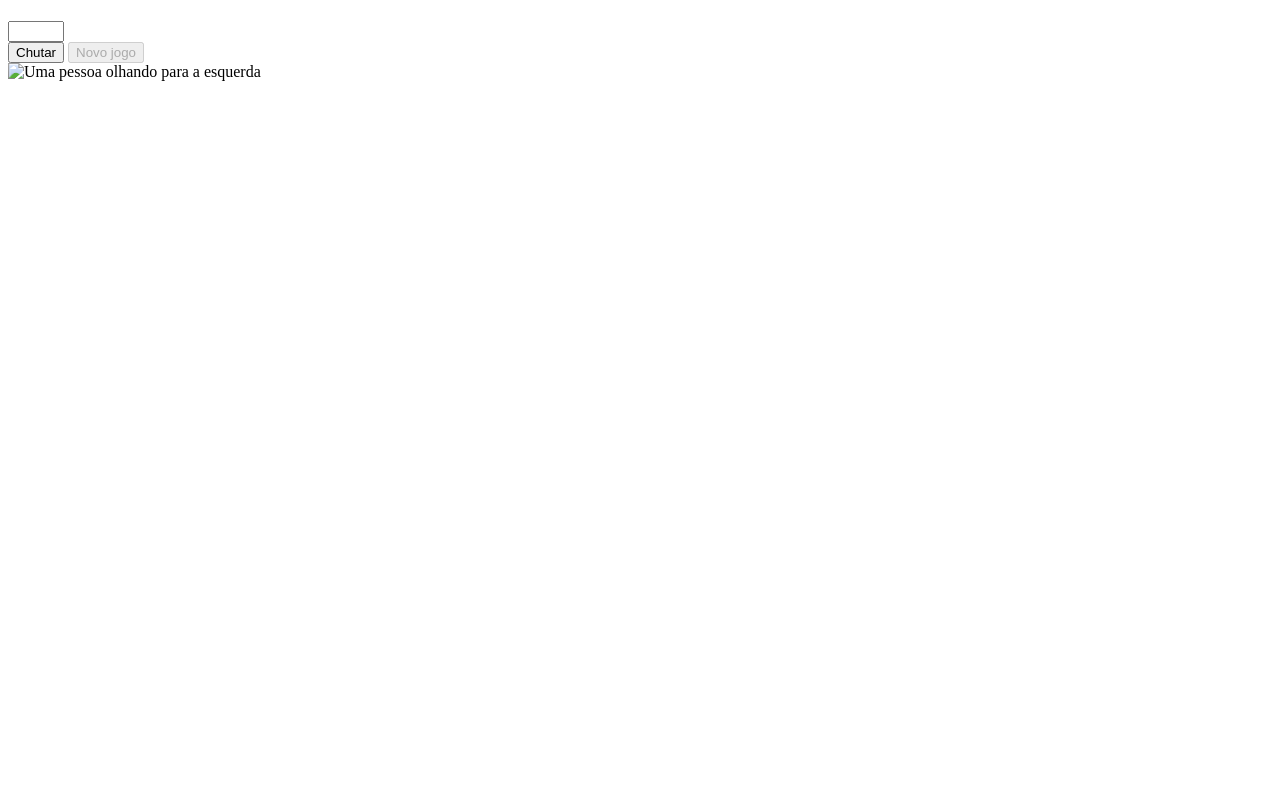
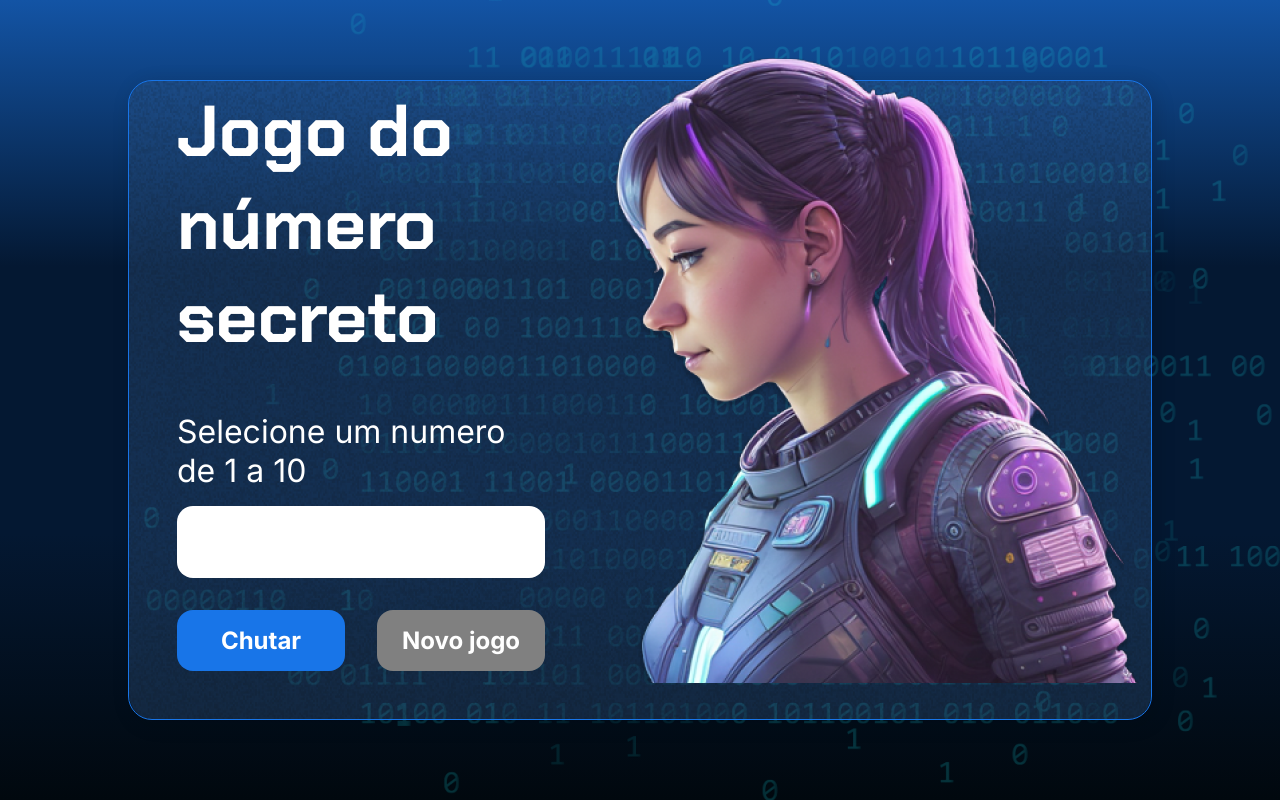
Before and after one commit to nommade/Iniciante-em-programacao, a plain HTML site: page Numero_secreto/index.html in a window 1280 px wide. Drawn offline with Linux system fonts and the light colour scheme; the site is published under a folder, as on GitHub Pages, so addresses that start at the root find nothing.

Commit message:
organização da formação

```diff
--- a/index.html
+++ b/Numero_secreto/index.html
@@ -8,7 +8,7 @@
         <link rel="preconnect" href="https://fonts.gstatic.com" crossorigin>
         <link href="https://fonts.googleapis.com/css2?family=Chakra+Petch:wght@700&family=Inter:wght@400;700&display=swap"
             rel="stylesheet">
-        <link rel="stylesheet" href="/assets/style.css">
+        <link rel="stylesheet" href="./assets/style.css">
         <title>JS Game</title>
     </head>
 
@@ -26,9 +26,9 @@
                         <button onclick="reiniciarJogo()" id="reiniciar" class="container__botao" disabled>Novo jogo</button>
                     </div>
                 </div>
-                <img src="/assets/img/ia.png" alt="Uma pessoa olhando para a esquerda" class="container__imagem-pessoa" />
+                <img src="./assets/img/ia.png" alt="Uma pessoa olhando para a esquerda" class="container__imagem-pessoa" />
             </div>
         </div>
-        <script src="/assets/app.js" defer></script>
+        <script src="./assets/app.js" defer></script>
     </body>
 </html>
```
Also changed, not shown: Numero_secreto/assets/app.js (renamed from assets/app.js), Numero_secreto/assets/img/JS Game.html (renamed from assets/img/JS Game.html), Numero_secreto/assets/img/JS Game_files/app.js (renamed from assets/img/JS Game_files/app.js), Numero_secreto/assets/img/JS Game_files/style.css (renamed from assets/img/JS Game_files/style.css), Numero_secreto/assets/img/Ruido.png (renamed from assets/img/Ruido.png), Numero_secreto/assets/img/bg.png (renamed from assets/img/bg.png), Numero_secreto/assets/img/code.png (renamed from assets/img/code.png), Numero_secreto/assets/img/ia.png (renamed from assets/img/ia.png), Numero_secreto/assets/img/robot.png (renamed from assets/img/robot.png), Numero_secreto/assets/img/trophy.png (renamed from assets/img/trophy.png), Numero_secreto/assets/style.css (renamed from assets/style.css), 1 other file.
